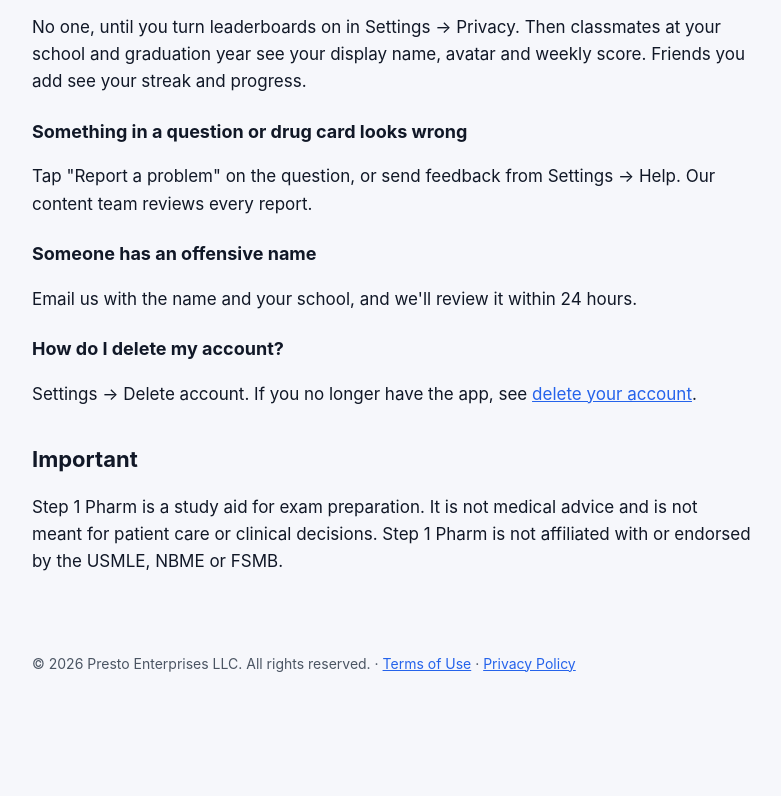
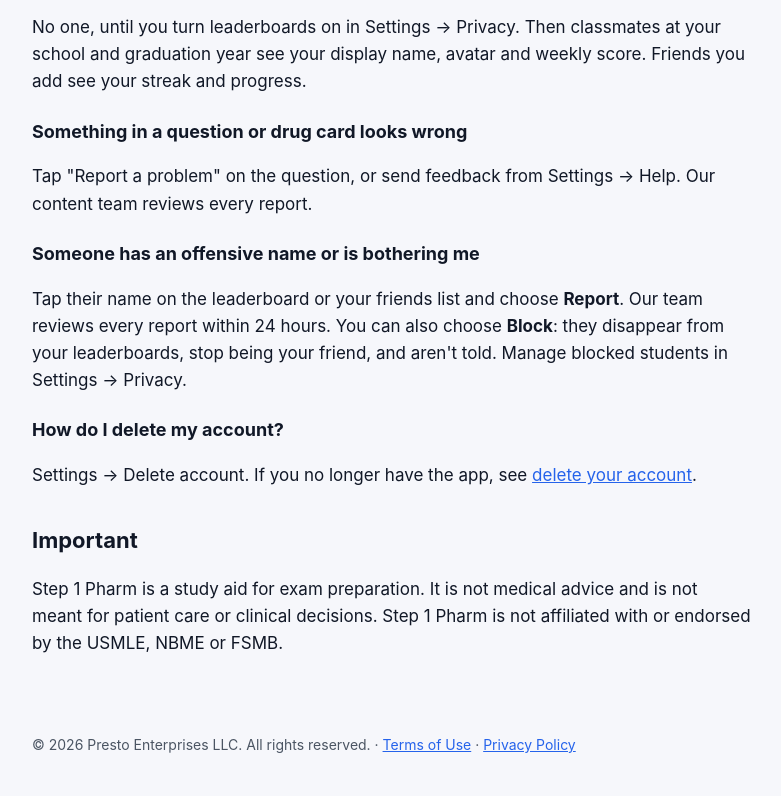
Before and after one commit to PrestoEnterprises/step1pharm-site, a plain HTML site: page index.html in a window 1280 px wide. Shown: the part 703-1499 px from the top of the page, without its empty margins (248-1029 px from the left). Before the commit the page ends 1418 px from the top, so only its background shows below. Drawn offline with Linux system fonts and the light colour scheme.

Commit message:
Support page: report and block instructions

```diff
--- a/index.html
+++ b/index.html
@@ -35,8 +35,8 @@
 <h3>Something in a question or drug card looks wrong</h3>
 <p>Tap "Report a problem" on the question, or send feedback from Settings → Help. Our content team reviews every report.</p>
 
-<h3>Someone has an offensive name</h3>
-<p>Email us with the name and your school, and we'll review it within 24 hours.</p>
+<h3>Someone has an offensive name or is bothering me</h3>
+<p>Tap their name on the leaderboard or your friends list and choose <strong>Report</strong>. Our team reviews every report within 24 hours. You can also choose <strong>Block</strong>: they disappear from your leaderboards, stop being your friend, and aren't told. Manage blocked students in Settings → Privacy.</p>
 
 <h3>How do I delete my account?</h3>
 <p>Settings → Delete account. If you no longer have the app, see <a href="delete-account.html">delete your account</a>.</p>
```
